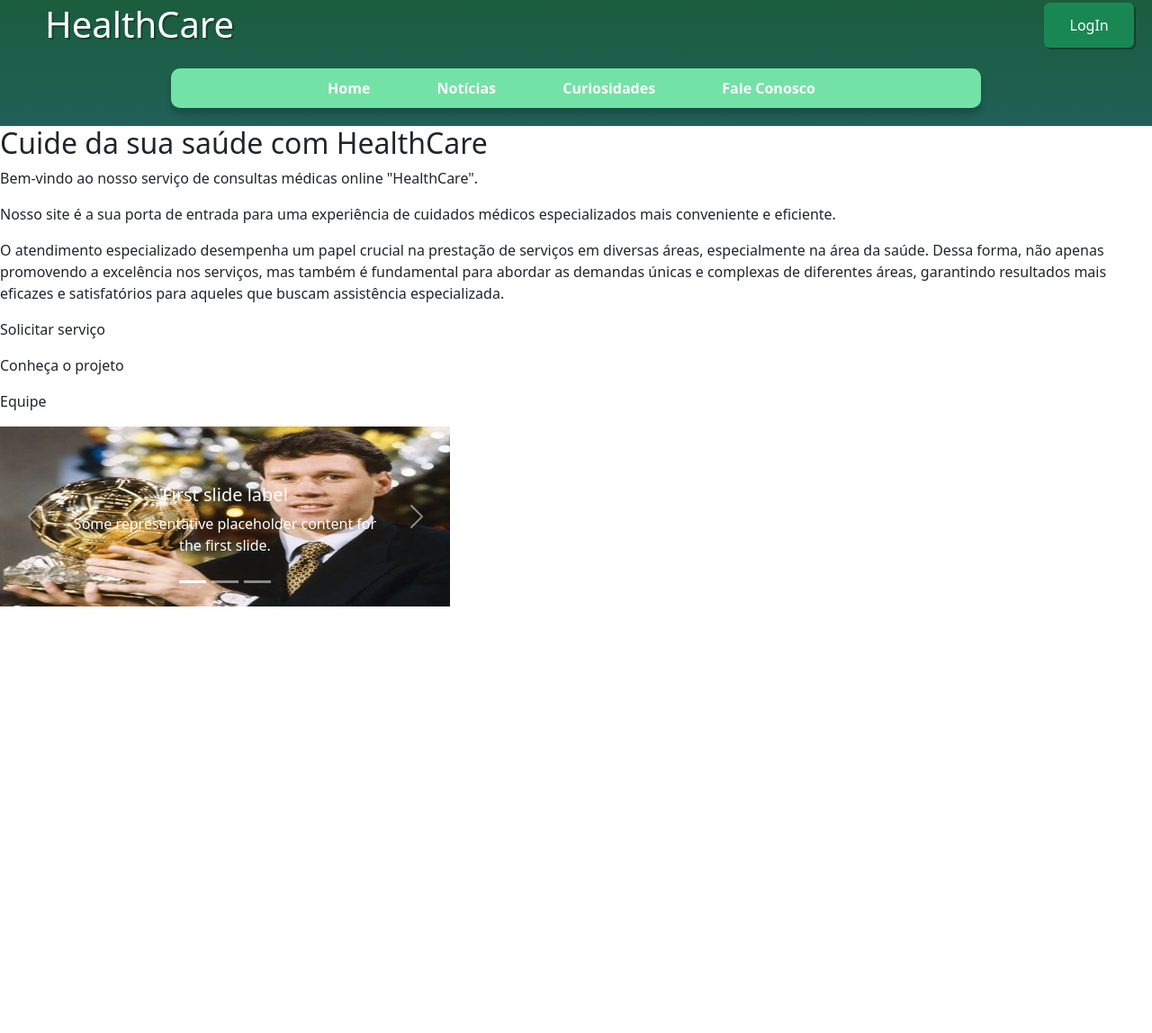
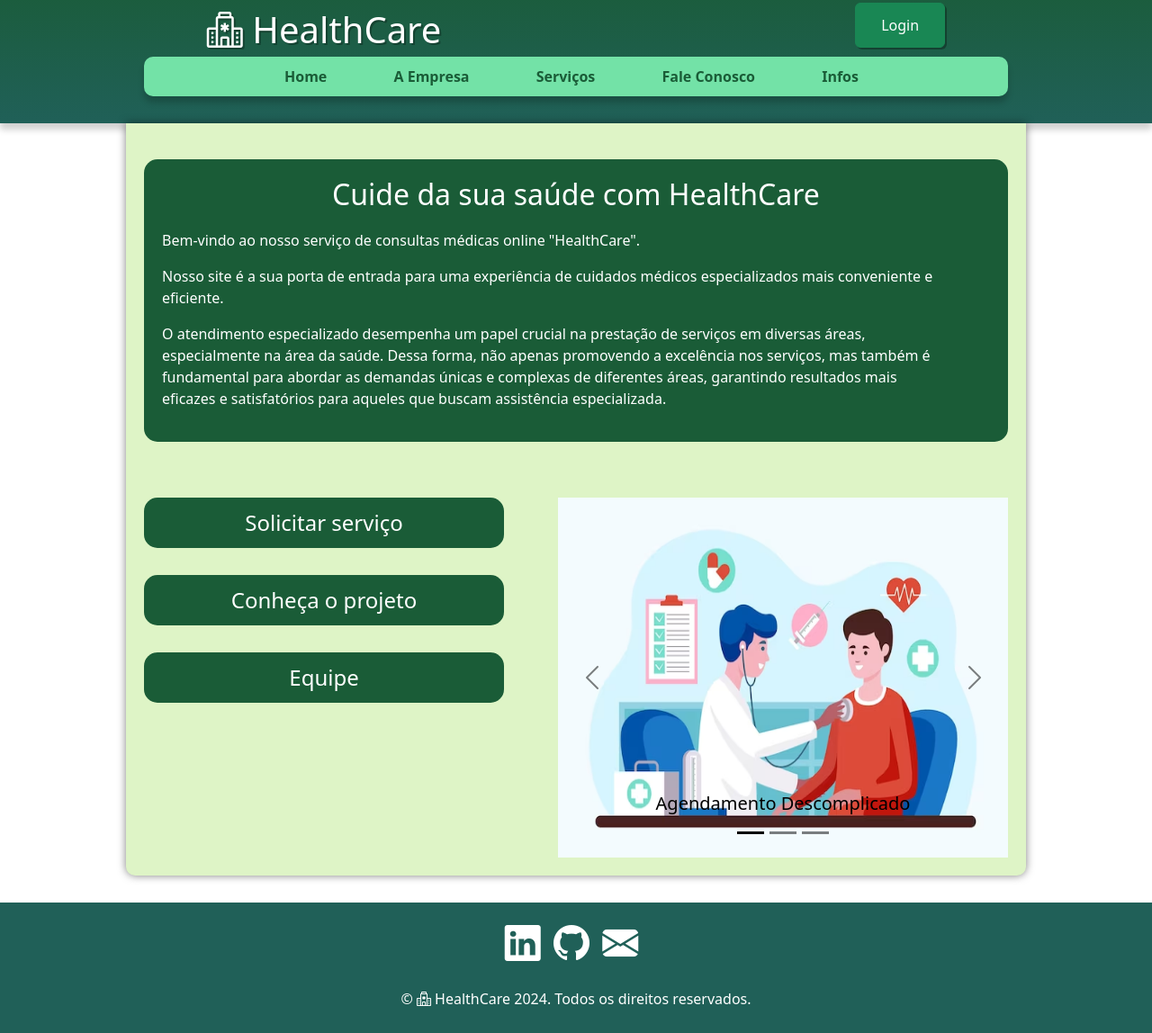
Before and after one commit to pnn99/ti-HealthCare, a plain HTML site: page TI/front-end/principal.html in a window 1280 px wide. Shown: the part 37-1185 px from the top of the page at 90% size. Before the commit the page ends 800 px from the top, so only its background shows below. Drawn offline with nearby package versions, Linux system fonts and the light colour scheme.

Commit message:
Página principal, login e cadastro finalizados.

```diff
--- a/TI/front-end/estilos/styleLogin.css
+++ b/TI/front-end/estilos/styleLogin.css
@@ -20,7 +20,7 @@ h1 {
 
     font-family: 'Segoe UI', Tahoma, Geneva, Verdana, sans-serif;
     margin: 30px auto;
-    padding: 10px 0;
+    padding: 2px;
     background-color: #D9D9D9;
     color: #206058;
     border-radius: 20px;
--- a/TI/front-end/estilos/styles.css
+++ b/TI/front-end/estilos/styles.css
@@ -5,6 +5,7 @@
 
 body {
     background-color: #DEF4C6;
+    font-size: 16px;
 }
 
 header {
@@ -14,24 +15,36 @@ header {
     min-height: 150px;
     text-align: center;
     padding-top: 30px;
+    box-shadow: 0 7px 7px rgba(0, 0, 0, 0.185);
+    min-height: 150px;
+}
+
+button a {
+    text-decoration: none;
+    color: white;
 }
 
 .log {
     display: flex;
+    justify-content: space-around;
+    margin-bottom: 0px;
+    flex-direction: row;
+    align-items: center;
 }
 
 .log h1 {
     color: white;
-    margin-left: 50px;
-    margin-bottom: 25px;
+    margin-bottom: 0px;
     margin-top: 10px;
     text-shadow: 2px 2px 0 rgba(0, 0, 0, 0.288);
     font-weight: normal;
+    cursor: pointer;
 }
 
 nav {
-    margin: 0 auto 20px auto;
-    width: 900px;
+    margin: 0 auto 30px auto;
+    width: 75%;
+    text-align: center;
     background-color: #73E2A7;
     padding: 10px;
     box-shadow: 0 7px 7px rgba(0, 0, 0, 0.185);
@@ -40,7 +53,7 @@ nav {
 
 nav > a {
     text-decoration: none;
-    color: white;
+    color: #1A5C37;
     padding: 10px;
     font-weight: bold;
     border-radius: 10px;
@@ -51,8 +64,137 @@ nav > a {
 
 nav > a:hover {
     background-color: #1A5C37;
+    color: white;
 }
 
-.lastdiv {
+main {
+    padding: 20px;
+    background-color: #DEF4C6;
+    max-width: 1000px;
+    min-width: 300px;
+    margin: auto;
+    margin-bottom: 30px;
+    box-shadow: 0 0 10px rgba(0, 0, 0, 0.5);
+    border-bottom-left-radius: 10px;
+    border-bottom-right-radius: 10px;
+}
+
+#empresa {
+    background-color: #1A5C37;
+    border-radius: 15px;
+    color: white;
+    padding: 20px;
+    margin-bottom: 62px;
+    margin-top: 20px;
+}
+
+#empresa h2{
+    color: white;
+    text-align: center;
+    margin-bottom: 20px;
+}
+
+#justifica {
+    width: 880px;
+}
+
+#contem {
+    display: flex;
+    justify-content: space-between;
+}
+
+.servitem {
+    width: 400px;
+    background-color: #1A5C37;
+    color: white;
+    border-radius: 15px;
+    padding: 10px;
+    margin-bottom: 30px;
+    text-align: center;
+    font-size: 1.5em;
+}
+
+.servitem a {
+    text-decoration: none;
+    color: white;
+}
+
+.servitem a:hover {
+    text-decoration: underline;
+    color: #73E2A7;
+}
+
+#lastdiv {
     width: 500px;
+    height: 400px;
 }
+
+footer {
+    background-color: #206058;
+    color: white;
+    min-height: 20px;
+    padding-top: 15px;
+    padding-bottom: 10px;
+    text-align: center;
+    font-size: 1em;
+}
+
+.description {
+    margin-bottom: 20px;
+}
+
+footer div a {
+    text-decoration: none;
+    margin-right: 10px;
+    color: white;
+}
+
+@media (max-width: 768px) {
+    body {
+        font-size: 14px;
+    }
+
+    header {
+        min-height: auto;
+        padding-top: 10px;
+    }
+
+    .log {
+        flex-direction: column;
+        margin-bottom: 20px;
+    }
+
+    nav {
+        width: 100%;
+        margin: 10px 0;
+    }
+
+    nav > a {
+        margin: 0 10px;
+    }
+
+    main {
+        padding: 10px;
+    }
+
+    #empresa {
+        padding: 10px;
+    }
+
+    #justifica {
+        width: 100%;
+    }
+
+    #contem {
+        flex-direction: column;
+    }
+
+    .servitem {
+        width: 100%;
+        margin-bottom: 20px;
+    }
+
+    #lastdiv {
+        width: 100%;
+    }
+}
--- a/TI/front-end/principal.html
+++ b/TI/front-end/principal.html
@@ -5,82 +5,88 @@
     <meta name="viewport" content="width=device-width, initial-scale=1.0">
     <link rel="stylesheet" href="estilos/styles.css">
     <link rel="stylesheet" href="https://cdn.jsdelivr.net/npm/bootstrap@5.3.2/dist/css/bootstrap.min.css">
+    <link rel="stylesheet" href="https://cdn.jsdelivr.net/npm/bootstrap-icons@1.11.3/font/bootstrap-icons.min.css">
     <title>HealthCare</title>
 </head>
 <body>
     <header>
         <div class="log">
-          <h1>HealthCare</h1>
-          <button type="button" class="btn btn-success" style="width: 100px; height: 50px; margin: 10px 0; box-shadow: 2px 2px 0 rgba(0, 0, 0, 0.308); margin-left: 900px;">LogIn</button>
+          <h1><i class="bi bi-hospital"></i> HealthCare</h1>
+          <button type="button" class="btn btn-success" style="width: 100px; height: 50px; margin: 10px 0; box-shadow: 2px 2px 0 rgba(0, 0, 0, 0.308);"><a href="login.html" target="_blank">Login</a></button>
         </div>
         <nav>
-          <a href="#">Home</a>
-          <a href="#">Notícias</a>
-          <a href="#">Curiosidades</a>
-          <a href="#">Fale Conosco</a>
+          <a href="#home">Home</a>
+          <a href="#empresa">A Empresa</a>
+          <a href="#servicos">Serviços</a>
+          <a href="#contato">Fale Conosco</a>
+          <a href="#lastdiv">Infos</a>
         </nav>
     </header>
     <main>
-        <div>
+        <div id="empresa">
             <h2>Cuide da sua saúde com HealthCare</h2>
             <p>Bem-vindo ao nosso serviço de consultas médicas online "HealthCare".</p>
             <p>Nosso site é a sua porta de entrada para uma experiência de cuidados médicos especializados mais conveniente e eficiente.</p>
-            <p>O atendimento especializado desempenha um papel crucial na prestação de serviços em diversas áreas, especialmente na área da saúde. Dessa forma, não apenas promovendo a excelência nos serviços, mas também é fundamental para abordar as demandas únicas e complexas de diferentes áreas, garantindo resultados mais eficazes e satisfatórios para aqueles que buscam assistência especializada.</p>
+            <p id="justifica">O atendimento especializado desempenha um papel crucial na prestação de serviços em diversas áreas, especialmente na área da saúde. Dessa forma, não apenas promovendo a excelência nos serviços, mas também é fundamental para abordar as demandas únicas e complexas de diferentes áreas, garantindo resultados mais eficazes e satisfatórios para aqueles que buscam assistência especializada.</p>
         </div>
-        <div>
-            <div>
-              <p>Solicitar serviço</p>
+        <div id="contem">
+          <div id="servicos">
+              <div class="servitem">
+                <a href="consulta.html" target="_blank">Solicitar serviço</a>
               </div>
-            <div>
-              <p>Conheça o projeto</p>
+              <div class="servitem">
+                <a href="cadastro.html" target="_blank">Conheça o projeto</a>
               </div>
-            <div>
-              <p>Equipe</p>
+              <div class="servitem">
+                <a href="#contato">Equipe</a>
               </div>
             </div>
-          <div class="lastdiv">
-            <div id="carouselExampleCaptions" class="carousel slide">
+            <div id="lastdiv">
+              <div id="carouselExampleDark" class="carousel carousel-dark slide">
                 <div class="carousel-indicators">
-                <button type="button" data-bs-target="#carouselExampleCaptions" data-bs-slide-to="0" class="active" aria-current="true" aria-label="Slide 1"></button>
-                <button type="button" data-bs-target="#carouselExampleCaptions" data-bs-slide-to="1" aria-label="Slide 2"></button>
-                <button type="button" data-bs-target="#carouselExampleCaptions" data-bs-slide-to="2" aria-label="Slide 3"></button>
+                  <button type="button" data-bs-target="#carouselExampleDark" data-bs-slide-to="0" class="active" aria-current="true" aria-label="Slide 1"></button>
+                  <button type="button" data-bs-target="#carouselExampleDark" data-bs-slide-to="1" aria-label="Slide 2"></button>
+                  <button type="button" data-bs-target="#carouselExampleDark" data-bs-slide-to="2" aria-label="Slide 3"></button>
                 </div>
                 <div class="carousel-inner">
-                <div class="carousel-item active">
-                  <img src="img/marco-van-basten-van-basten.png" class="d-block w-100" alt="..." style="height: 200px;">
+                  <div class="carousel-item active" data-bs-interval="10000">
+                    <img src="img/medico-examinando-um-paciente.png" class="d-block w-100" alt="..." style="height: 400px;">
                     <div class="carousel-caption d-none d-md-block">
-                    <h5>First slide label</h5>
-                    <p>Some representative placeholder content for the first slide.</p>
+                      <h5>Agendamento Descomplicado</h5>
+                    </div>
+                  </div>
+                  <div class="carousel-item" data-bs-interval="2000">
+                    <img src="img/segurança.jpeg" class="d-block w-100" alt="..." style="height: 400px;">
+                    <div class="carousel-caption d-none d-md-block">
+                      <h5 style="color: white;">Segurança e Privacidade Garantidas</h5>
                     </div>
                   </div>
                   <div class="carousel-item">
-                  <img src="img/Messi-Ballon-Dor.png" class="d-block w-100" alt="...">
+                    <img src="img/atendimento.png" class="d-block w-100" alt="..." style="height: 400px;">
                     <div class="carousel-caption d-none d-md-block">
-                    <h5>Second slide label</h5>
-                    <p>Some representative placeholder content for the second slide.</p>
-                  </div>
-                </div>
-                <div class="carousel-item">
-                  <img src="..." class="d-block w-100" alt="...">
-                  <div class="carousel-caption d-none d-md-block">
-                    <h5>Third slide label</h5>
-                    <p>Some representative placeholder content for the third slide.</p>
+                      <h5>Suporte ao Cliente</h5>
                     </div>
                   </div>
                 </div>
-              <button class="carousel-control-prev" type="button" data-bs-target="#carouselExampleCaptions" data-bs-slide="prev">
+                <button class="carousel-control-prev" type="button" data-bs-target="#carouselExampleDark" data-bs-slide="prev">
                   <span class="carousel-control-prev-icon" aria-hidden="true"></span>
                   <span class="visually-hidden">Previous</span>
                 </button>
-              <button class="carousel-control-next" type="button" data-bs-target="#carouselExampleCaptions" data-bs-slide="next">
+                <button class="carousel-control-next" type="button" data-bs-target="#carouselExampleDark" data-bs-slide="next">
                   <span class="carousel-control-next-icon" aria-hidden="true"></span>
                   <span class="visually-hidden">Next</span>
                 </button>
               </div>
            </div>
+         </div>
     </main>
-    <footer>
-
+    <footer id="contato">
+      <div class="description">
+        <a href="https://www.linkedin.com/in/pnn99" target="_blank"><i class="bi bi-linkedin fs-1"></i></a>
+        <a href="https://github.com/pnn99" target="_blank"><i class="bi bi-github fs-1"></i></a>
+        <a href="paulonog061@gmail.com" target="_blank"><i class="bi bi-envelope-fill fs-1"></i></a>
+      </div>
+      <p>&copy; <i class="bi bi-hospital"></i> HealthCare 2024. Todos os direitos reservados.</p>
     </footer>
 </body>
 <script src="https://cdn.jsdelivr.net/npm/bootstrap@5.3.2/dist/js/bootstrap.bundle.min.js"></script>
```
Also changed, not shown: TI/front-end/login.html (+2 -1 lines), TI/front-end/img/Atendimento-ao-Cliente.jpg (added), TI/front-end/img/agenda.jpg (added), TI/front-end/img/agenda2.jpg (added), TI/front-end/img/agenda3.png (added), TI/front-end/img/atendimento.png (added), TI/front-end/img/consulta-médica-em-linha-com-o-conceito-de-médico-e-aplicação-paciente.png (added), TI/front-end/img/medico-examinando-um-paciente.png (added), TI/front-end/img/plataforma-agendamento-online.jpg (added), TI/front-end/img/segurança.jpeg (added), TI/front-end/img/servico-de-suporte-ao-cliente.jpg (added), TI/front-end/img/suporte-ao-cliente2.png (added). Lines whose indentation alone changed are shown as unchanged.
